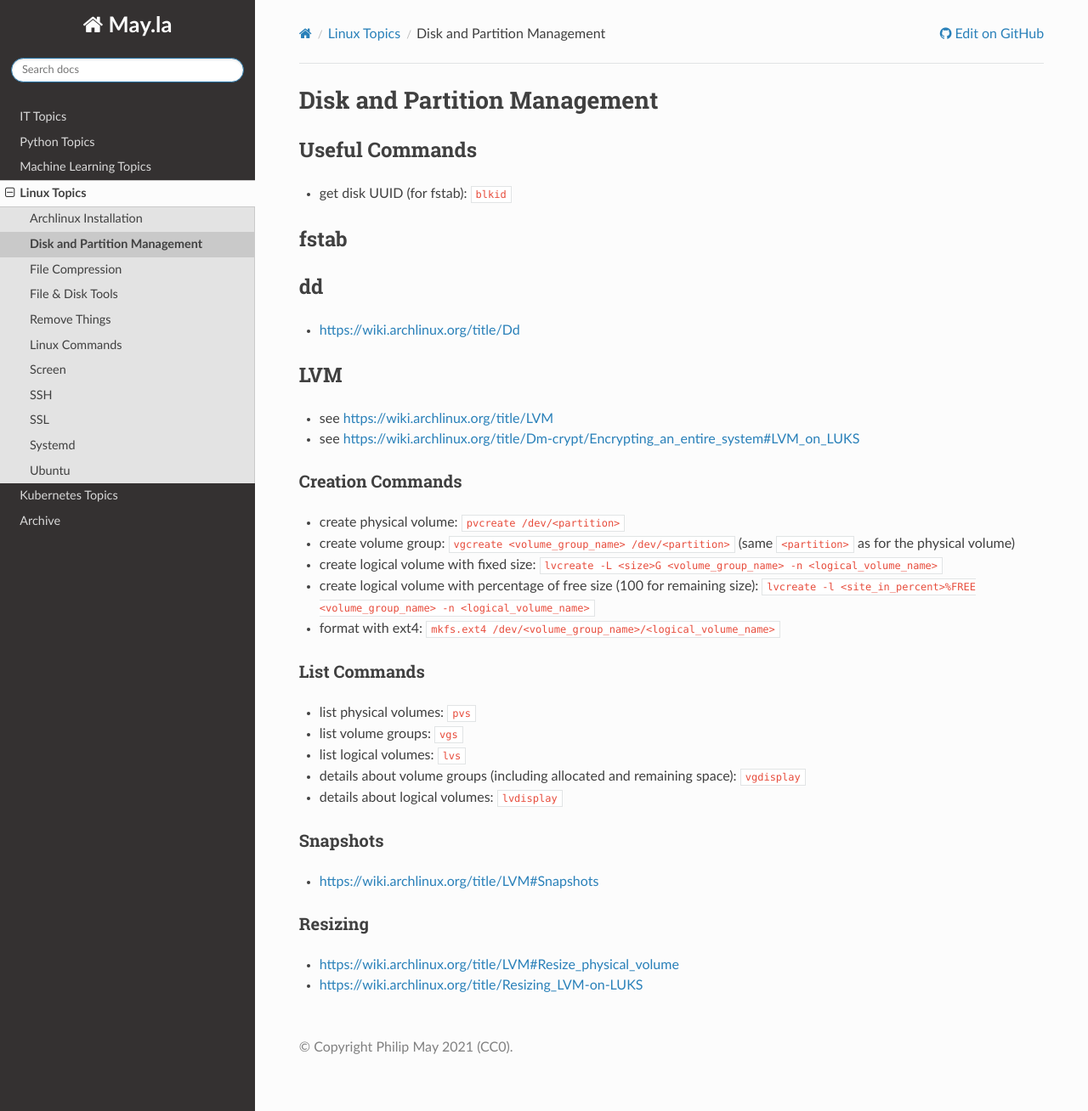
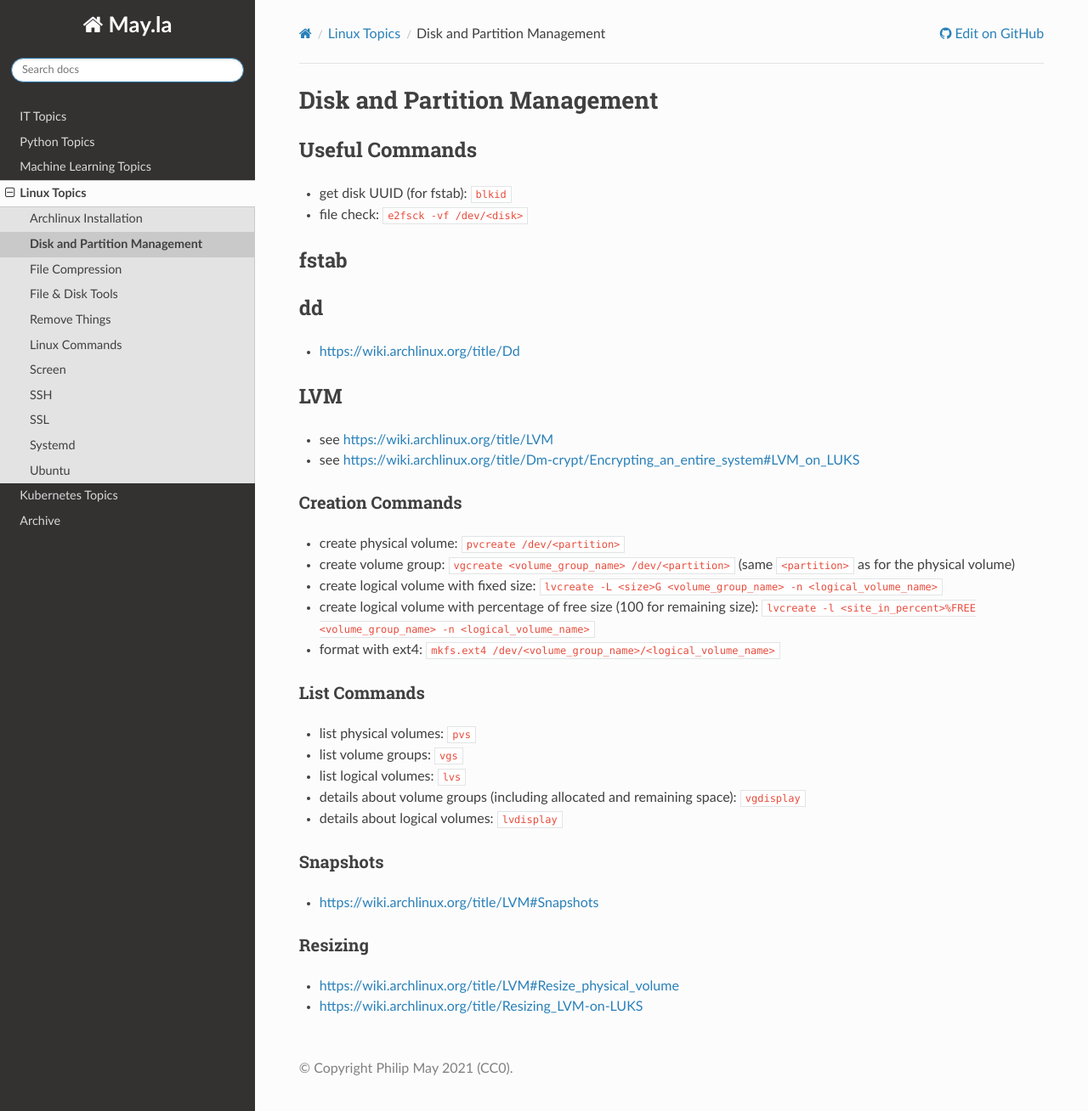
Before and after one commit to PhilipMay/May.la, a Sphinx documentation site: the page built from source/linux/disk-and-partition.md, in a window 1280 px wide and 1308 px high. Shown: the whole window at 85% size. Built offline with Sphinx 7.4.7 and the Read the Docs theme 2.0.0, drawn with Linux system fonts in a browser that asks for light colours.

Commit message:
Update disk-and-partition.md

```diff
--- a/source/linux/disk-and-partition.md
+++ b/source/linux/disk-and-partition.md
@@ -2,6 +2,7 @@
 
 ## Useful Commands
 - get disk UUID (for fstab): `blkid`
+- file check: `e2fsck -vf /dev/<disk>`
 
 ## fstab
 
```
